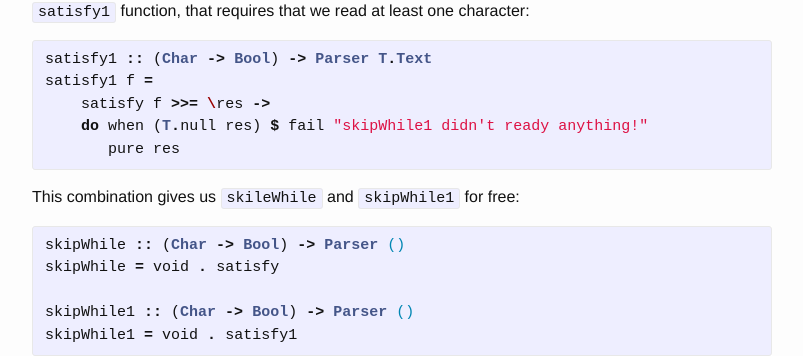
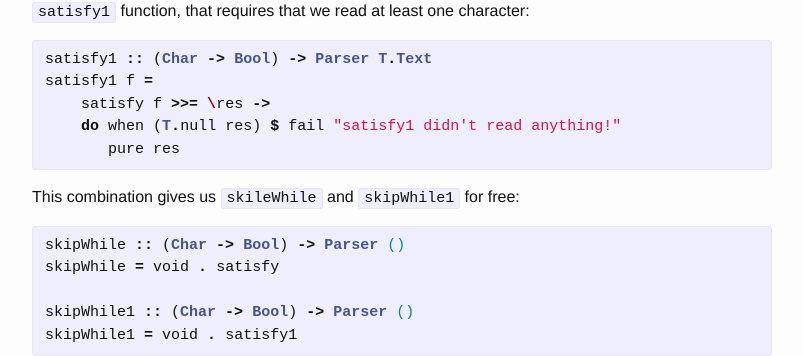
Before and after one commit to agrafix/homepage, a Jekyll site: the page built from _posts/2016-05-27-parser-combinators.md, in a window 1280 px wide and 900 px high, scrolled down 1940 px. Shown: the part 142-498 px from the top of the window, without its empty margins (238-1041 px from the left). Built offline with Jekyll 4.4.1, drawn with Linux system fonts in a browser that asks for light colours.

Commit message:
more typos

```diff
--- a/_posts/2016-05-27-parser-combinators.md
+++ b/_posts/2016-05-27-parser-combinators.md
@@ -85,7 +85,7 @@ This is very simple because the `text` library already provides a function `span
 satisfy1 :: (Char -> Bool) -> Parser T.Text
 satisfy1 f =
     satisfy f >>= \res ->
-    do when (T.null res) $ fail "skipWhile1 didn't ready anything!"
+    do when (T.null res) $ fail "satisfy1 didn't read anything!"
        pure res
 {% endhighlight %}
 
```
